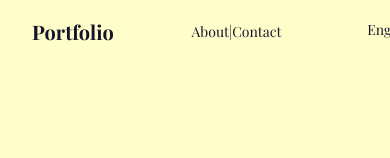
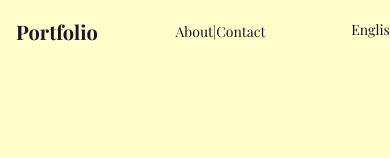
Before and after one commit to g-120902/portfolio, a Next.js app: page /en in a window 390 px wide. Shown: the top 158 px of the page. Built offline with nearby package versions, Linux system fonts and the light colour scheme; a web font is replaced by a local one.

Commit message:
modified layout width

```diff
--- a/app/(pages)/[locale]/layout.tsx
+++ b/app/(pages)/[locale]/layout.tsx
@@ -16,7 +16,7 @@ export default function RootLayout({
 }) {
   return (
     <html lang = {locale}>
-      <body className={`${inter.className} antialiased`}>
+      <body className={`${inter.className} antialiased w-screen`}>
         <NavBar />
 
         {children}
--- a/app/ui/organisms/Header.tsx
+++ b/app/ui/organisms/Header.tsx
@@ -8,7 +8,7 @@ function Header(){
 
     return(
         <>
-            <div className="select-none px-8 sm:px-12 lg:px-52">
+            <div className="select-none px-4 sm:px-12 lg:px-52">
                 <div
                 className={`${playfair.className} w-screen h-16 bg-transparent flex justify-between text-skin-primary`}>
                     <Link href="/" className="self-center hover:text-skin-hover ">
```
